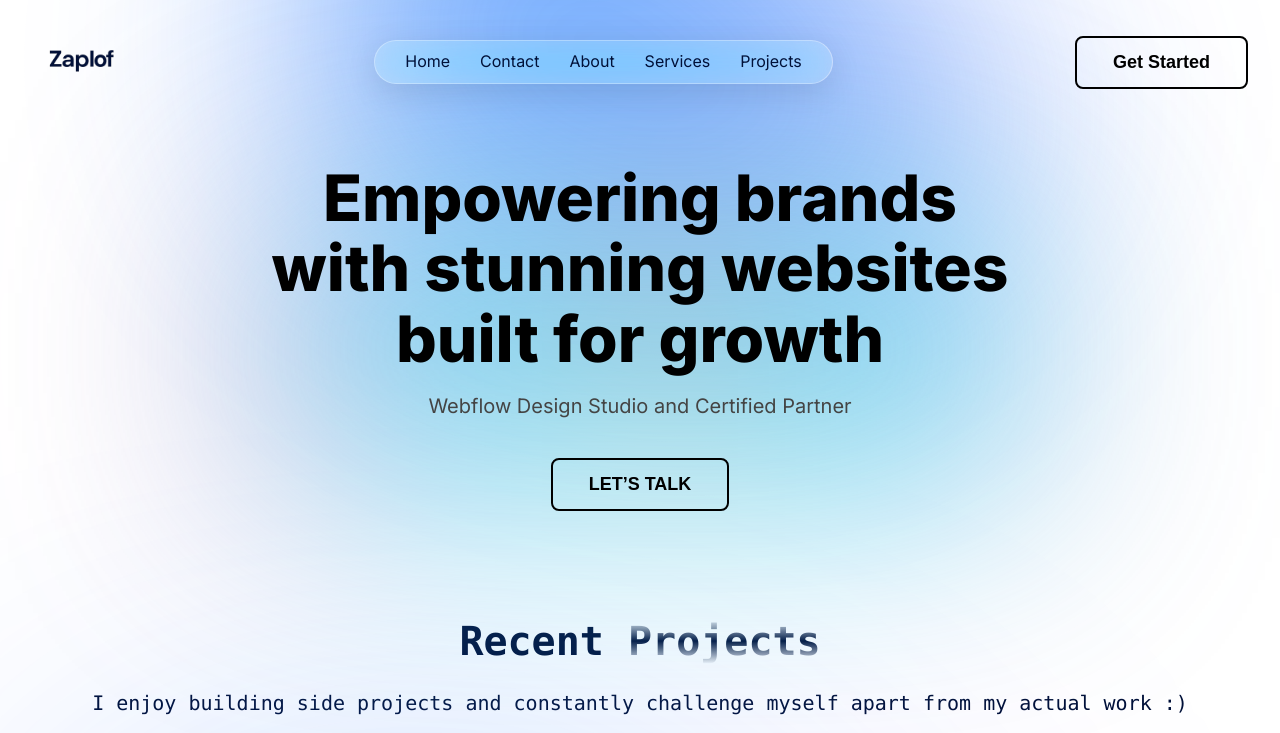
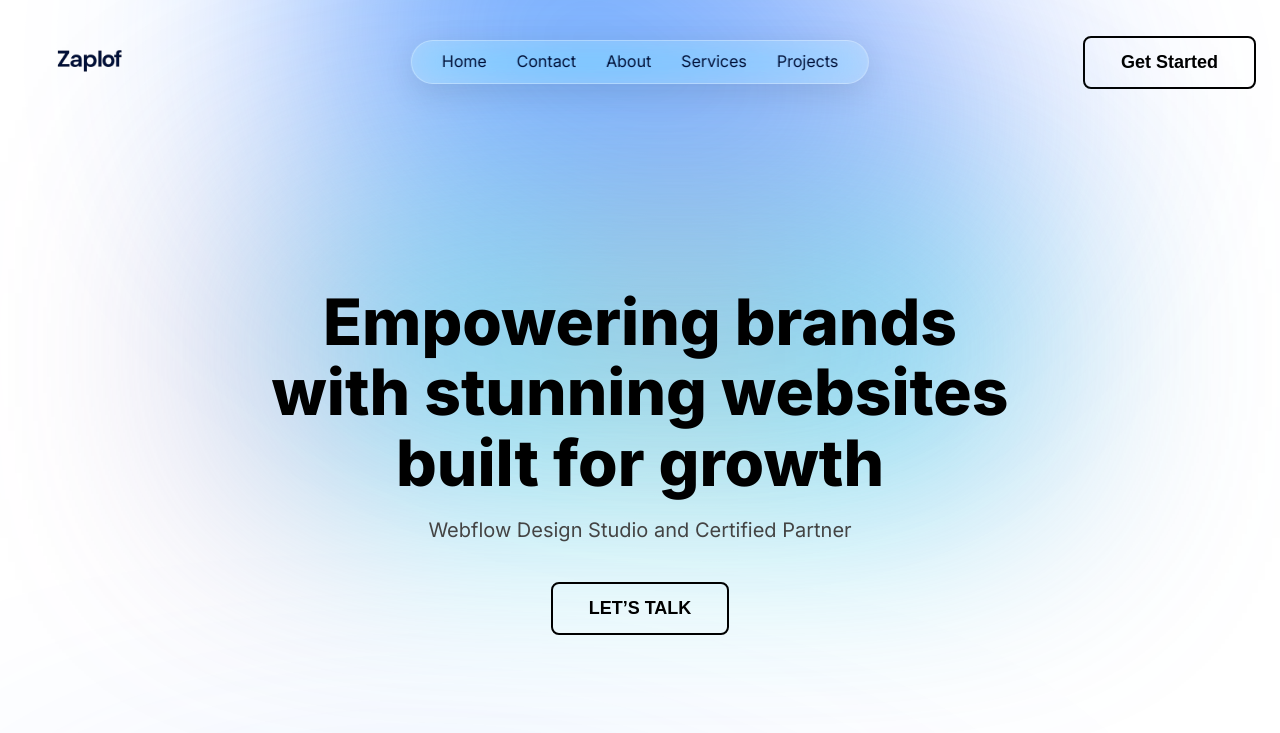
Before and after one commit to mooojn/zaplof, a React (Vite) app: page / in a window 1280 px wide. Shown: the top 733 px of the page. Built offline with nearby package versions, Linux system fonts and the light colour scheme; a web font is replaced by a local one.

Commit message:
Add sticky nav-items, Fixed action and logo

```diff
--- a/src/components/Header/Header.css
+++ b/src/components/Header/Header.css
@@ -3,12 +3,9 @@
     align-items: center;
     justify-content: space-between;
     padding: 10px 40px;
-    left: 50%;
-    position: fixed;
-    z-index: 3;
-    transform: translateX(-50%);
     width: 95%;
-
+    margin: 0 auto;
+    position: relative;
 }
 
 .logo img {
@@ -16,16 +13,24 @@
 }
 
 .nav {
+    position: fixed;
+    top: 30px;
+    left: 50%;
+    transform: translateX(-50%);
     display: flex;
     justify-content: center;
     padding: 10px 30px;
     border-radius: 22px;
+    margin: 10px auto;
+    width: fit-content;
 
     background: rgba(255, 255, 255, 0.2);
     backdrop-filter: blur(15px) saturate(180%);
     -webkit-backdrop-filter: blur(15px) saturate(180%);
     border: 1px solid rgba(255, 255, 255, 0.3);
     box-shadow: 0 8px 32px rgba(0, 0, 0, 0.1);
+    z-index: 10;
+
 }
 
 .nav-items {
--- a/src/components/Header/Header.jsx
+++ b/src/components/Header/Header.jsx
@@ -7,6 +7,9 @@ const Header = () => {
         <>
             <div className="header">
                 <div className="logo"><img src={logo} alt="Logo" /></div>
+                <button className="call-to-action">Get Started</button>
+            </div>
+
             <div className="nav">
                 <ul className="nav-items">
                     <li>Home</li>
@@ -16,9 +19,6 @@ const Header = () => {
                     <li>Projects</li>
                 </ul>
             </div>
-                <button className="call-to-action">Get Started</button>
-            </div>
-
         </>
     )
 }
```
Lines whose indentation alone changed are shown as unchanged.
